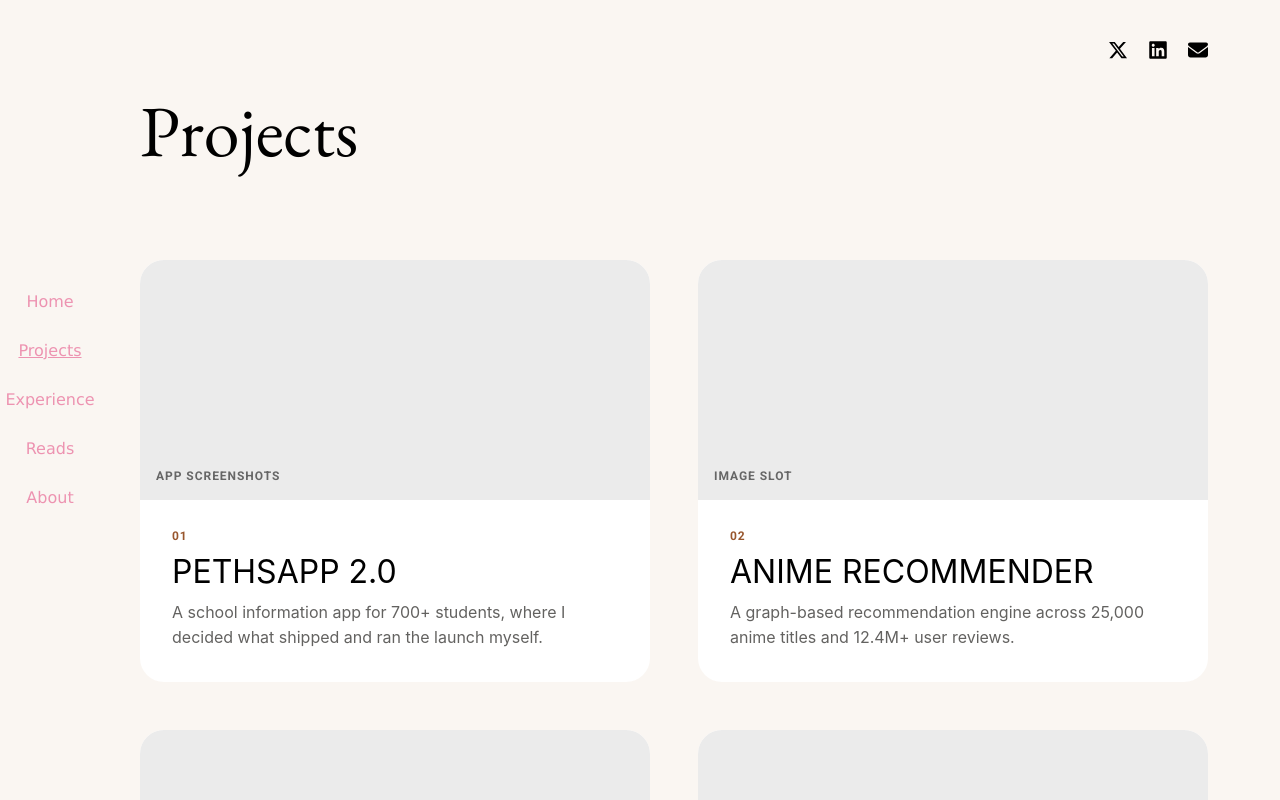
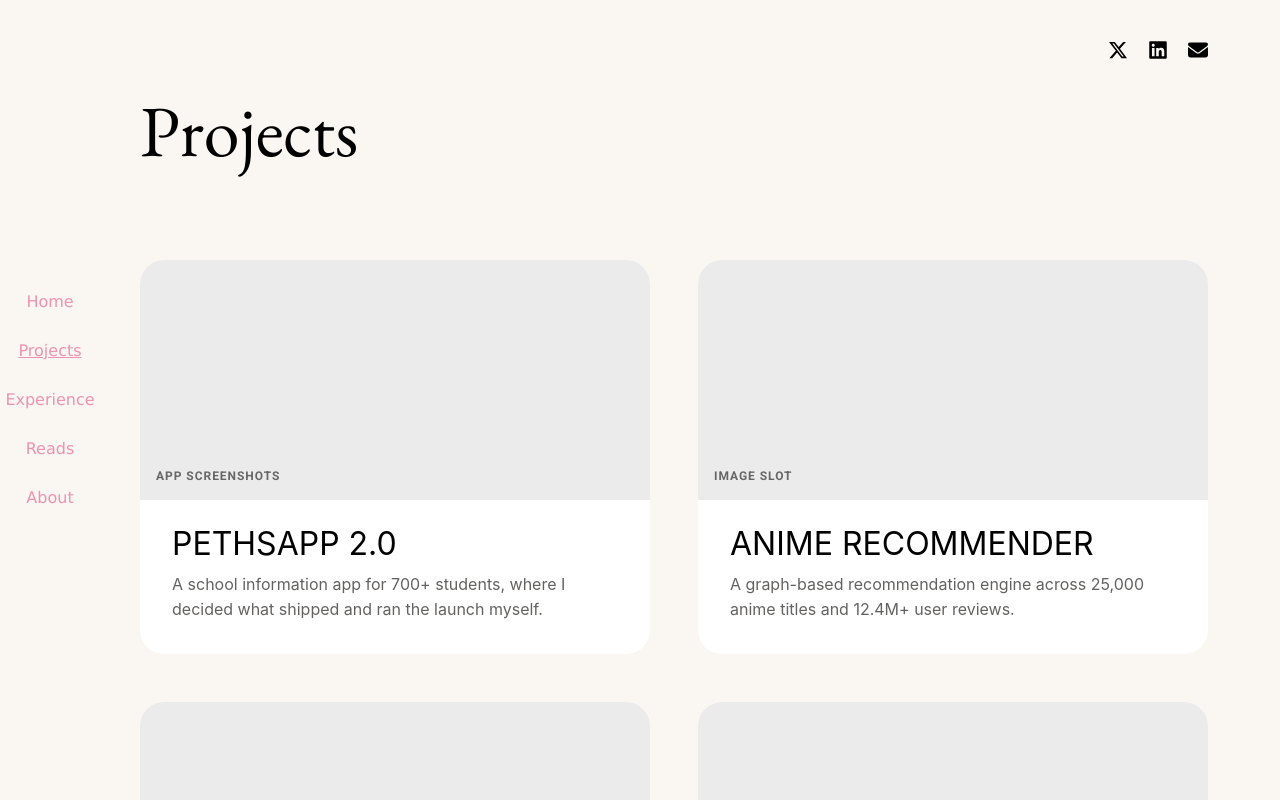
Before and after one commit to DanisLol/portfolio, a Next.js app: page /projects in a window 1280 px wide. Shown: the top 800 px of the page. Built offline with nearby package versions, Linux system fonts and the light colour scheme.

Commit message:
remove index for project cards

```diff
--- a/app/components/home/BentoCard.tsx
+++ b/app/components/home/BentoCard.tsx
@@ -7,7 +7,7 @@ type BentoCardProps = {
 };
 
 /**
- * Homepage project card: image slot, index, title, and short description.
+ * Homepage project card: image slot, title, and short description.
  * The whole card remains a link, matching the previous grid interaction.
  */
 export default function BentoCard({ project }: BentoCardProps) {
@@ -19,9 +19,6 @@ export default function BentoCard({ project }: BentoCardProps) {
           className="h-[240px] w-full"
         />
         <div className="flex flex-col gap-3 px-8 pb-8 pt-7">
-          <p className="font-roboto text-xs font-bold tracking-[0.96px] text-footer-brown">
-            {project.number}
-          </p>
           <h3 className="font-sf text-[32px] leading-none text-black">
             {project.cardTitle}
           </h3>
--- a/data/projects.ts
+++ b/data/projects.ts
@@ -10,7 +10,6 @@ export type ProjectLink = {
 
 export type Project = {
   slug: string;
-  number: string;
   title: string;
   cardTitle: string;
   cardDescription: string;
@@ -28,7 +27,6 @@ export type Project = {
 export const projects: Project[] = [
   {
     slug: "pethsapp-2-0",
-    number: "01",
     title: "Pethsapp 2.0",
     cardTitle: "PETHSAPP 2.0",
     cardDescription:
@@ -54,7 +52,6 @@ export const projects: Project[] = [
   },
   {
     slug: "anime-recommender",
-    number: "02",
     title: "Anime Recommender",
     cardTitle: "ANIME RECOMMENDER",
     cardDescription:
@@ -69,7 +66,6 @@ export const projects: Project[] = [
   },
   {
     slug: "face-search",
-    number: "03",
     title: "Face Search",
     cardTitle: "FACE SEARCH",
     cardDescription:
@@ -85,7 +81,6 @@ export const projects: Project[] = [
   },
   {
     slug: "college-admission-simulator",
-    number: "04",
     title: "College Admission Simulator",
     cardTitle: "COLLEGE ADMISSION SIMULATOR",
     cardDescription:
```
